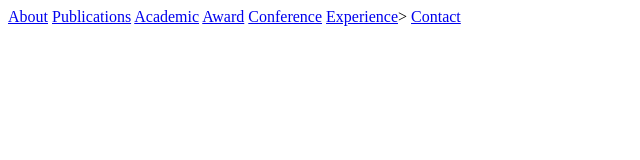
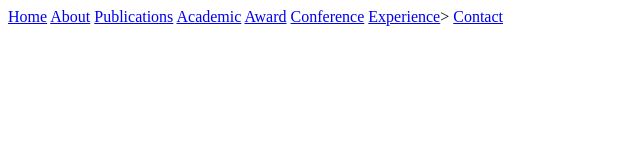
Before and after one commit to majedsajib/assignment-01, a plain HTML site: page index.html in a window 1280 px wide. Shown: the whole page, without its empty margins (0-640 px from the left). Drawn offline with Linux system fonts and the light colour scheme.

Commit message:
update all files

```diff
--- a/index.html
+++ b/index.html
@@ -6,21 +6,18 @@
     <title>Profolio</title>
 </head>
 <body>
-    <nav>
-
-        <a href="about.html">About</a>
-        <a href="Publications.html">Publications</a>
-        <a href="academic.html">Academic</a>
-        <a href="award.html">Award</a>
-        <a href="conference.html">Conference</a>
-        <a href="experience.html">Experience</a>>
-        <a href="contact.html">Contact</a>
-
-
-
-
-    </nav>
-
+    <header id="main-header">
+      <nav>
+        <a class="navitem" href="index.html">Home</a>
+        <a class="navitem" href="about.html">About</a>
+        <a class="navitem" href="Publications.html">Publications</a>
+        <a class="navitem" href="academic.html">Academic</a>
+        <a class="navitem" href="award.html">Award</a>
+        <a class="navitem" href="conference.html">Conference</a>
+        <a class="navitem" href="experience.html">Experience</a>>
+        <a class="navitem" href="contact.html">Contact</a>
+       </nav>
+     </header>
 
 </body>
 </html>
```
